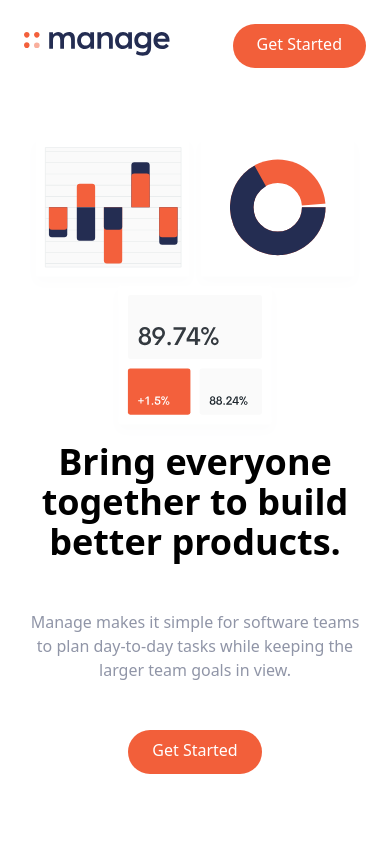
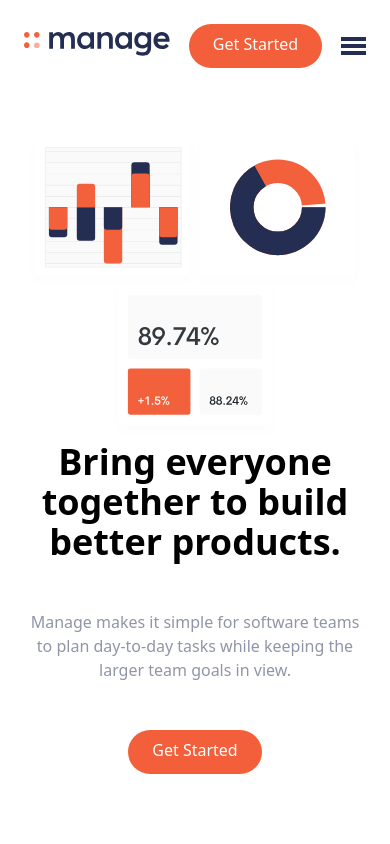
Before and after one commit to VectorGits/Manage-landing-page, a website: page index.html in a window 390 px wide. Shown: the top 844 px of the page. Drawn offline with Linux system fonts and the light colour scheme.

Commit message:
Added hamburger icon for nav

```diff
--- a/index.html
+++ b/index.html
@@ -34,6 +34,11 @@
     </div>
     <!-- Get Started Button -->
     <a href="#" class="md:block p-3 px-6 pt-2 text-white bg-brightRed rounded-full baseline hover:bg-brightRedLight">Get Started</a>
+
+    <!-- Hamburger Icon -->
+    <button id="menu-btn" class="block hamburger md:hidden focus:outline-none">
+      <img src="images/icon-hamburger.svg" alt="">
+    </button>
   </div>
   </nav>
 
```
